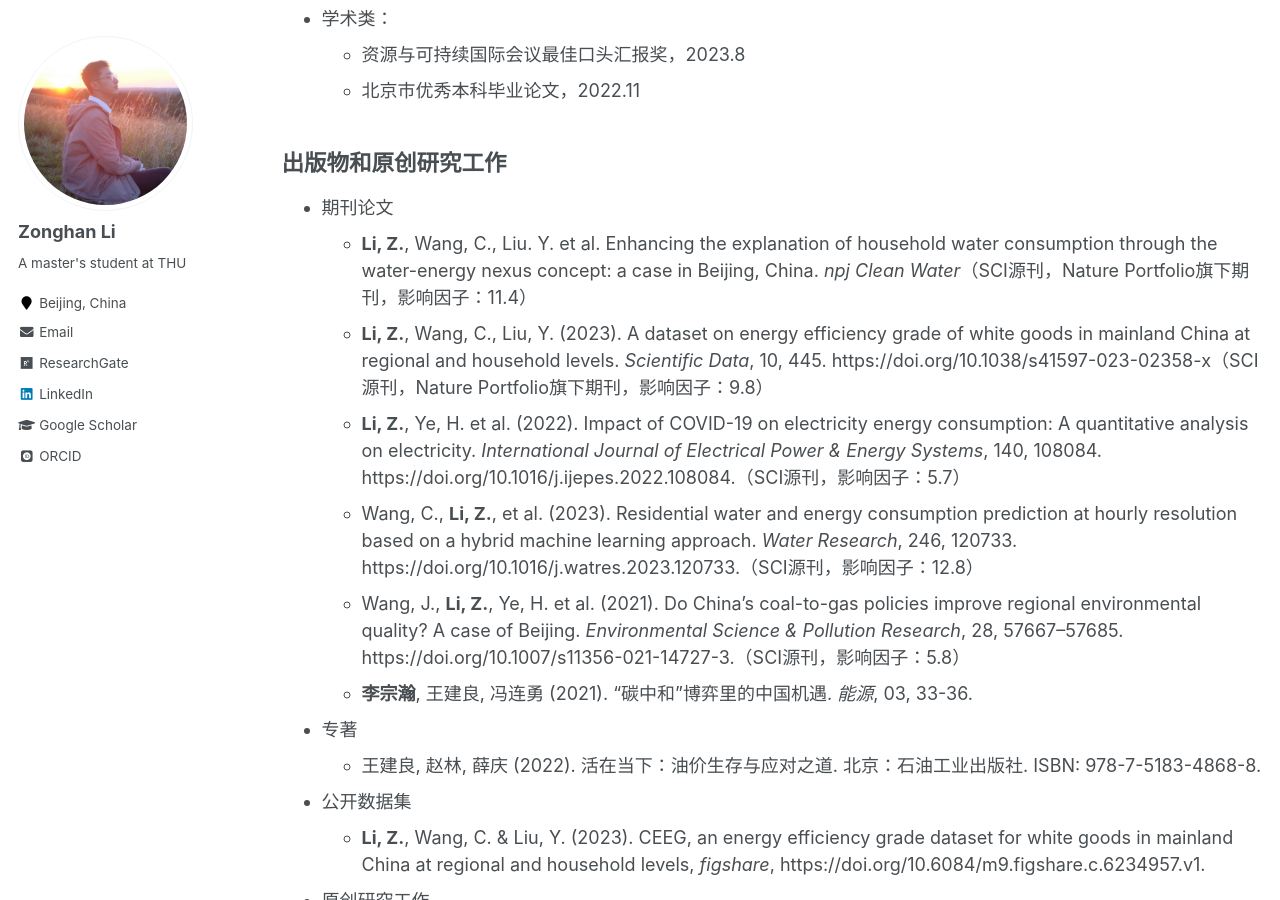
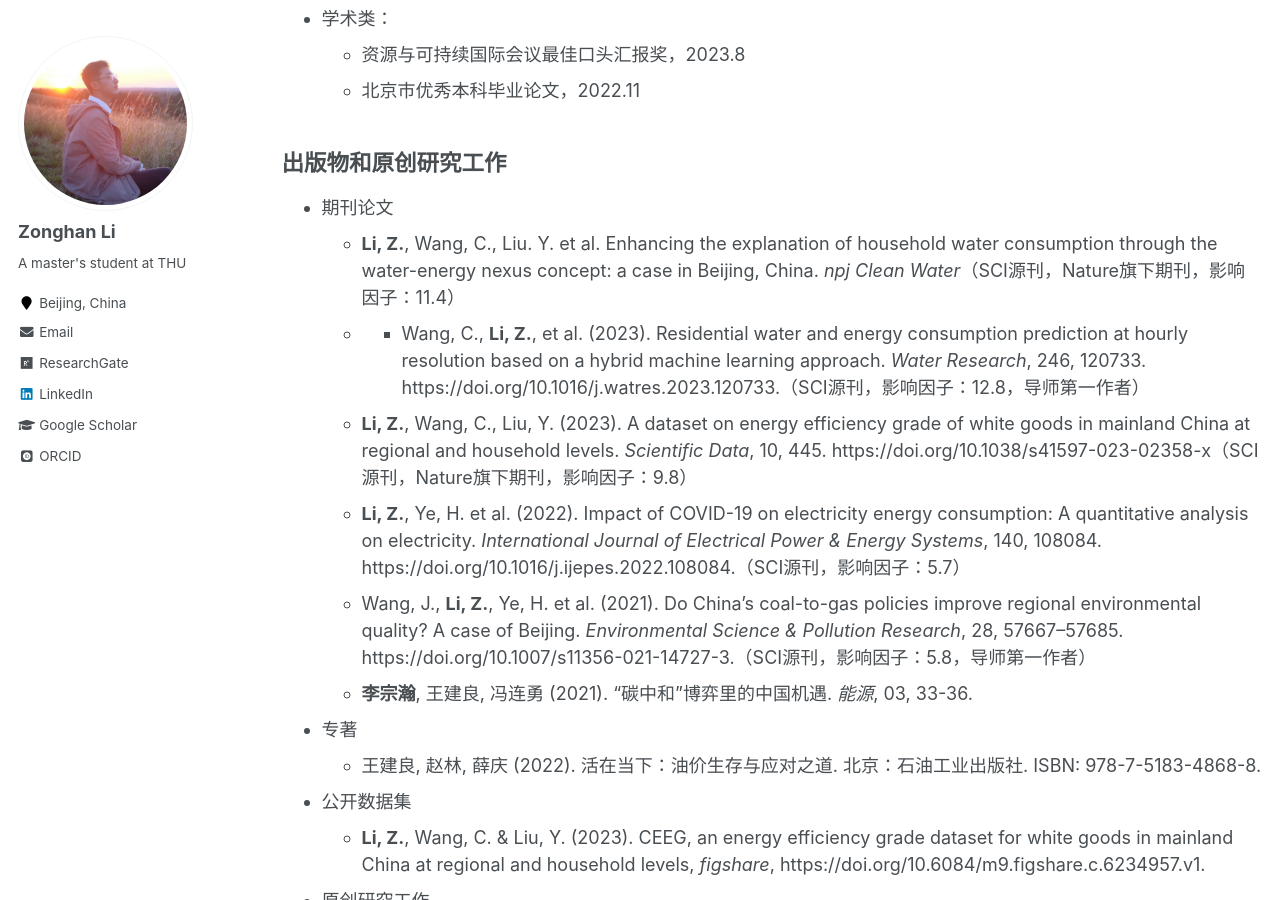
Before and after one commit to lzh3278/lzh.github.io, a Jekyll site: the page built from _pages/cv-chn.md, in a window 1280 px wide and 900 px high, scrolled down 1151 px. Built offline with Jekyll 4.4.1, drawn with Linux system fonts in a browser that asks for light colours; some web fonts are replaced; part of the change alters nothing that is shown; some of the changed text lies outside the part shown.

Commit message:
Update cv-chn.md

```diff
--- a/_pages/cv-chn.md
+++ b/_pages/cv-chn.md
@@ -8,14 +8,14 @@ redirect_from:
 ---
 
 {% include base_path %}
-*中文页面正在维护，最近更新于北京时间2023年11月1日*
+*中文页面正在维护，最近更新于北京时间2023年11月26日*
 
 教育经历
 ------
 **清华大学，工学硕士研究生，环境学院，2022-至今**
 * GPA：3.97/4.00，专业课GPA：4.00/4.00，排名：6/78
 * 研究方向：环境-经济-社会复杂系统分析
-* 核心课程：环境经济（A），能源经济学与政策（A），社会计算（A），高级统计学（A），生态数据分析（A），机器学习（A），结构方程模型应用（A），物质流分析及应用（A），复杂社会网络（上课中）
+* 核心课程：环境经济（A），能源经济学与政策（A），社会计算（A），高级统计学（A），生态数据分析（A），机器学习（A），结构方程模型应用（A），物质流分析及应用（A），复杂社会理论（上课中）
 * 国际交流：参加GCPC（2023年11月于中国上海）、Watermatex（2023年9月于加拿大魁北克）、icRS（2023年8月于英国萨里）、CUE（2022年11月于线上）等国际学术会议并展示
 
 **中国石油大学（北京），经济学学士，经济管理学院，2018-2022**
@@ -41,11 +41,11 @@ redirect_from:
 出版物和原创研究工作
 ------
 * 期刊论文
-    * **Li, Z.**, Wang, C., Liu. Y. et al. Enhancing the explanation of household water consumption through the water-energy nexus concept: a case in Beijing, China. *npj Clean Water*（SCI源刊，Nature Portfolio旗下期刊，影响因子：11.4）
-    * **Li, Z.**, Wang, C., Liu, Y. (2023). A dataset on energy efficiency grade of white goods in mainland China at regional and household levels. *Scientific Data*, 10, 445. https://doi.org/10.1038/s41597-023-02358-x（SCI源刊，Nature Portfolio旗下期刊，影响因子：9.8）
+    * **Li, Z.**, Wang, C., Liu. Y. et al. Enhancing the explanation of household water consumption through the water-energy nexus concept: a case in Beijing, China. *npj Clean Water*（SCI源刊，Nature旗下期刊，影响因子：11.4）
+    * * Wang, C., **Li, Z.**, et al. (2023). Residential water and energy consumption prediction at hourly resolution based on a hybrid machine learning approach. *Water Research*, 246, 120733. https://doi.org/10.1016/j.watres.2023.120733.（SCI源刊，影响因子：12.8，导师第一作者）
+    * **Li, Z.**, Wang, C., Liu, Y. (2023). A dataset on energy efficiency grade of white goods in mainland China at regional and household levels. *Scientific Data*, 10, 445. https://doi.org/10.1038/s41597-023-02358-x（SCI源刊，Nature旗下期刊，影响因子：9.8）
     * **Li, Z.**, Ye, H. et al. (2022). Impact of COVID-19 on electricity energy consumption: A quantitative analysis on electricity. *International Journal of Electrical Power & Energy Systems*, 140, 108084. https://doi.org/10.1016/j.ijepes.2022.108084.（SCI源刊，影响因子：5.7）
-    * Wang, C., **Li, Z.**, et al. (2023). Residential water and energy consumption prediction at hourly resolution based on a hybrid machine learning approach. *Water Research*, 246, 120733. https://doi.org/10.1016/j.watres.2023.120733.（SCI源刊，影响因子：12.8）
-    * Wang, J., **Li, Z.**, Ye, H. et al. (2021). Do China’s coal-to-gas policies improve regional environmental quality? A case of Beijing. *Environmental Science & Pollution Research*, 28, 57667–57685. https://doi.org/10.1007/s11356-021-14727-3.（SCI源刊，影响因子：5.8）
+    * Wang, J., **Li, Z.**, Ye, H. et al. (2021). Do China’s coal-to-gas policies improve regional environmental quality? A case of Beijing. *Environmental Science & Pollution Research*, 28, 57667–57685. https://doi.org/10.1007/s11356-021-14727-3.（SCI源刊，影响因子：5.8，导师第一作者）
     * **李宗瀚**, 王建良, 冯连勇 (2021). "碳中和"博弈里的中国机遇. *能源*, 03, 33-36.
 * 专著
     * 王建良, 赵林, 薛庆 (2022). 活在当下：油价生存与应对之道. 北京：石油工业出版社. ISBN: 978-7-5183-4868-8.
```
